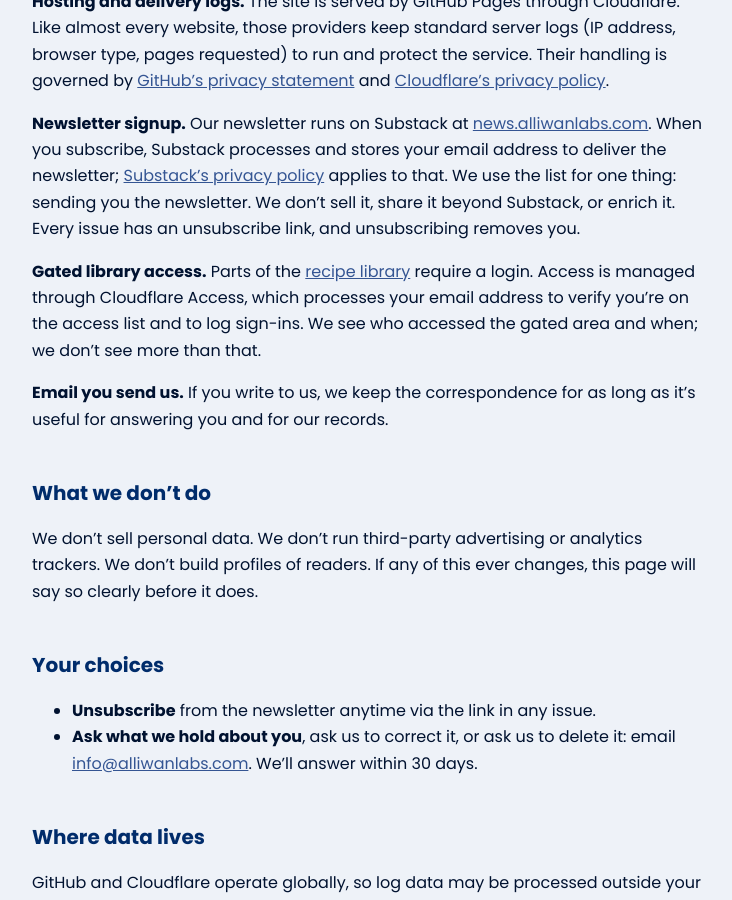
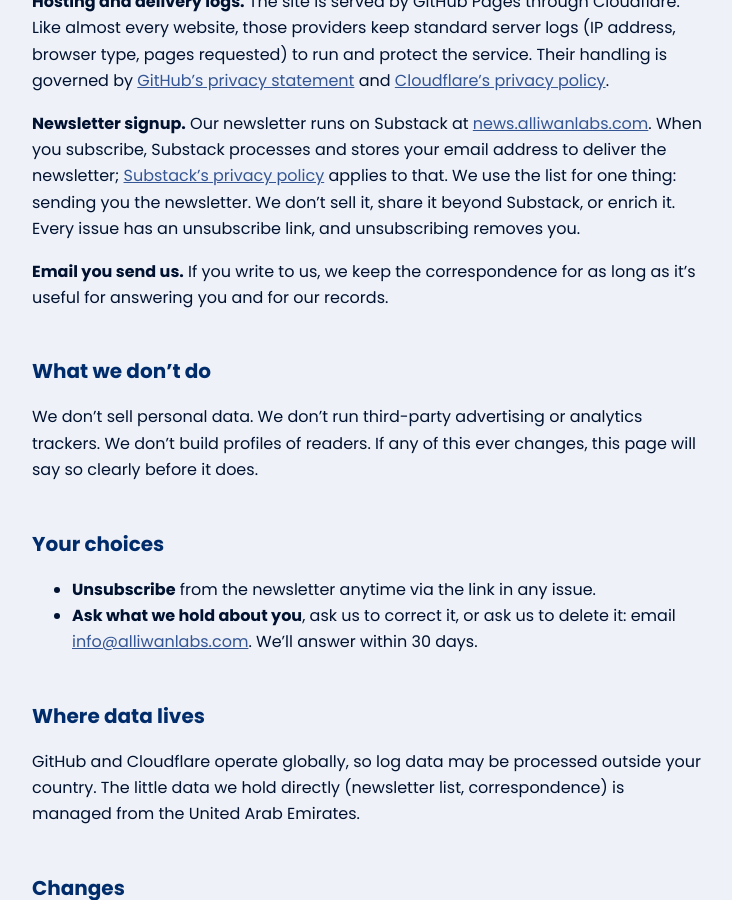
Before and after one commit to alliwanlabs/alliwanlabs.com, a Jekyll site: the page built from privacy.md, in a window 1280 px wide and 900 px high, scrolled down 457 px. Shown: the whole window, without its empty margins (272-1004 px from the left). Built offline with Jekyll 4.4.1, drawn with Linux system fonts in a browser that asks for light colours.

Commit message:
chore: drop gated-library references from privacy, mission, llms.txt (#3)

```diff
--- a/llms.txt
+++ b/llms.txt
@@ -13,7 +13,6 @@
 - [Announcement](https://alliwanlabs.com/announcement/): "Introducing Al Liwan Labs" — the founding essay by David Orban
 - [About](https://alliwanlabs.com/about/): what the Lab is, who runs it, where it operates
 - [Mission](https://alliwanlabs.com/mission/): the problem, the working principles, an open invitation to compare notes
-- [Recipe Library](https://library.alliwanlabs.com): tested patterns for working with AI (parts gated during restricted release)
 - [Newsletter](https://news.alliwanlabs.com): the Al Liwan Labs newsletter, on Substack
 - [Terms of Use](https://alliwanlabs.com/terms/): plain-language terms
 - [Privacy Policy](https://alliwanlabs.com/privacy/): what the site collects (very little), in plain language
--- a/privacy.md
+++ b/privacy.md
@@ -15,8 +15,6 @@
 **Hosting and delivery logs.** The site is served by GitHub Pages through Cloudflare. Like almost every website, those providers keep standard server logs (IP address, browser type, pages requested) to run and protect the service. Their handling is governed by [GitHub's privacy statement](https://docs.github.com/en/site-policy/privacy-policies/github-privacy-statement) and [Cloudflare's privacy policy](https://www.cloudflare.com/privacypolicy/).
 
 **Newsletter signup.** Our newsletter runs on Substack at [news.alliwanlabs.com](https://news.alliwanlabs.com). When you subscribe, Substack processes and stores your email address to deliver the newsletter; [Substack's privacy policy](https://substack.com/privacy) applies to that. We use the list for one thing: sending you the newsletter. We don't sell it, share it beyond Substack, or enrich it. Every issue has an unsubscribe link, and unsubscribing removes you.
-
-**Gated library access.** Parts of the [recipe library](https://library.alliwanlabs.com) require a login. Access is managed through Cloudflare Access, which processes your email address to verify you're on the access list and to log sign-ins. We see who accessed the gated area and when; we don't see more than that.
 
 **Email you send us.** If you write to us, we keep the correspondence for as long as it's useful for answering you and for our records.
 
```
Also changed, not shown: mission.md (+1 -1 lines).
